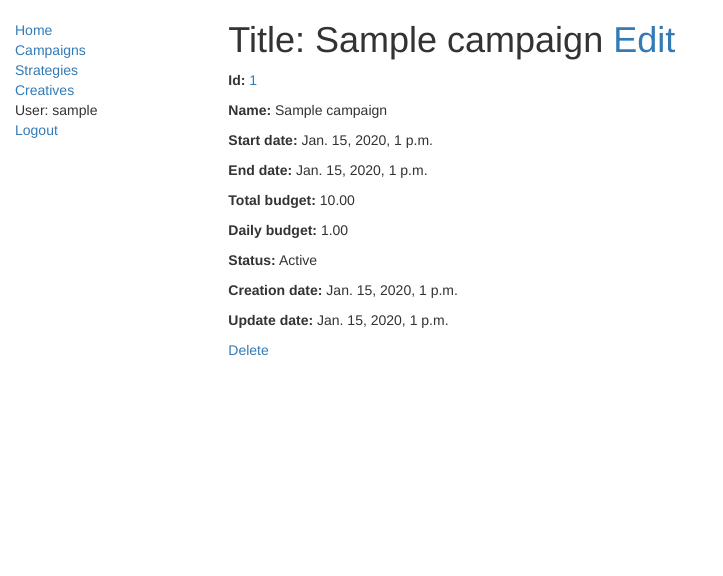
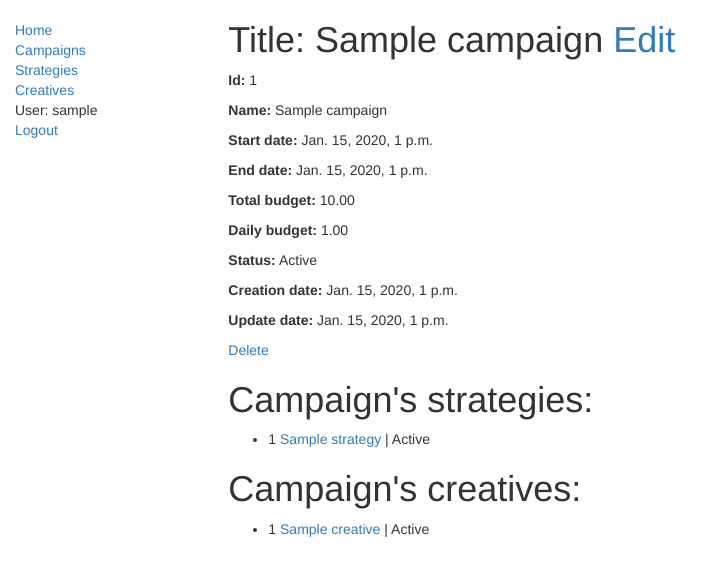
Before and after one commit to Dandarian/DspDjango, a Django app: page /dsp/campaign/1 in a window 1280 px wide. Shown: the top 576 px of the page, without its empty margins (0-723 px from the left). Run offline with Django 3.2, Linux system fonts and the light colour scheme; a user stored in the database is signed in; tables that the repository leaves empty hold one stand-in row (values such as "Sample post"); some libraries are stand-ins or nearby versions.

Commit message:
final before refactor

```diff
--- a/dsp_django/dsp/templates/dsp/campaign_detail.html
+++ b/dsp_django/dsp/templates/dsp/campaign_detail.html
@@ -3,7 +3,7 @@
 {% block content %}
     <h1>Title: {{ campaign.name }} <a href="{{ campaign.get_absolute_url }}/update">Edit</a></h1>
 
-    <p><strong>Id:</strong> <a href="">{{ campaign.id }}</a></p>
+    <p><strong>Id:</strong> {{ campaign.id }}</p>
     <p><strong>Name:</strong> {{ campaign.name }}</p>
     <p><strong>Start date:</strong> {{ campaign.start_datetime }}</p>
     <p><strong>End date:</strong> {{ campaign.end_datetime }}</p>
@@ -14,5 +14,35 @@
     <p><strong>Update date:</strong> {{ campaign.update_date }}</p>
     <a href="{{ campaign.get_absolute_url }}/delete">Delete</a>
 
+    <h1>Campaign's strategies:</h1>
+    {% if strategies %}
+    <ul>
+
+        {% for strategy in strategies %}
+        <li>
+            {{ strategy.id }} <a href="{{ strategy.get_absolute_url }}">{{strategy.name}}</a> | {{ strategy.get_status_display }}
+        </li>
+        {% endfor %}
+
+    </ul>
+    {% else %}
+        <p>There are no strategies.</p>
+    {% endif %}
+
+    <h1>Campaign's creatives:</h1>
+    {% if creatives %}
+    <ul>
+
+        {% for creative in creatives %}
+        <li>
+            {{ creative.id }} <a href="{{ creative.get_absolute_url }}">{{creative.name}}</a> | {{ creative.get_status_display }}
+        </li>
+        {% endfor %}
+
+    </ul>
+    {% else %}
+        <p>There are no creatives.</p>
+    {% endif %}
+
     </div>
 {% endblock %}
--- a/dsp_django/dsp/urls.py
+++ b/dsp_django/dsp/urls.py
@@ -26,5 +26,8 @@ urlpatterns = [
     url(r'^strategy/(?P<pk>\d+)/delete/$', views.StrategyDelete.as_view(),
         name='strategy-delete'),
     url(r'^creative/create/$', views.create_creative, name='creative-create'),
-    url(r'^creative/(?P<pk>\d+)/update/$', views.update_creative, name='creative-update'),
+    url(r'^creative/(?P<pk>\d+)/update/$', views.update_creative,
+        name='creative-update'),
+    url(r'^creative/(?P<pk>\d+)/delete/$', views.CreativeDelete.as_view(),
+        name='creative-delete'),
 ]
--- a/dsp_django/dsp/views.py
+++ b/dsp_django/dsp/views.py
@@ -46,6 +46,22 @@ class CampaignListView(LoginRequiredMixin, generic.ListView):
 class CampaignDetailView(LoginRequiredMixin, generic.DetailView):
     model = Campaign
 
+    # Это так мы прогружаем список стратегий для данной кампании
+    def get_context_data(self, **kwargs):
+        context = super(CampaignDetailView, self).get_context_data(**kwargs)
+        strategies = Strategy.objects.filter(
+            user_id=self.request.user).filter(
+            campaign=self.kwargs.get('pk')).order_by('-update_date')
+        context['strategies'] = strategies
+        # Потом так же прогружаем список креативов
+        creatives = Creative.objects.filter(
+            user_id=self.request.user).filter(
+            campaign=self.kwargs.get('pk')).order_by('-update_date')
+        context['creatives'] = creatives
+        return context
+
+    # extra_context = {'campaign_strategy_list': campaign_strategy_list()}
+
 
 class StrategyListView(LoginRequiredMixin, generic.ListView):
     model = Strategy
@@ -55,9 +71,21 @@ class StrategyListView(LoginRequiredMixin, generic.ListView):
         return Strategy.objects.filter(user_id=self.request.user).order_by(
             '-update_date')
 
+    def get_queryset_for_campaign(self, campaign_id):
+        return Strategy.objects.filter(user_id=self.request.user).filter(
+            campaign=campaign_id).order_by('-update_date')
+
 
 class StrategyDetailView(LoginRequiredMixin, generic.DetailView):
     model = Strategy
+
+    def get_context_data(self, **kwargs):
+        context = super(StrategyDetailView, self).get_context_data(**kwargs)
+        creatives = Creative.objects.filter(
+            user_id=self.request.user).filter(
+            strategies=self.kwargs.get('pk')).order_by('-update_date')
+        context['creatives'] = creatives
+        return context
 
 
 class CreativeListView(LoginRequiredMixin, generic.ListView):
@@ -73,7 +101,7 @@ class CreativeDetailView(LoginRequiredMixin, generic.DetailView):
     model = Creative
 
 
-class CampaignCreate(CreateView):
+class CampaignCreate(LoginRequiredMixin, CreateView):
     form_class = CampaignForm
     model = Campaign
     # fields = '__all__'
@@ -87,19 +115,20 @@ class CampaignCreate(CreateView):
         return super(CampaignCreate, self).form_valid(form)
 
 
-class CampaignUpdate(UpdateView):
+class CampaignUpdate(LoginRequiredMixin, UpdateView):
     model = Campaign
     fields = ['name', 'start_datetime', 'end_datetime', 'total_budget',
               'daily_budget', 'status']
     success_url = reverse_lazy('campaigns')
 
 
-class CampaignDelete(DeleteView):
+class CampaignDelete(LoginRequiredMixin, DeleteView):
     model = Campaign
     # Возвращает в список
     success_url = reverse_lazy('campaigns')
 
 
+@login_required
 def create_strategy(request):
     """
     View function for creating a strategy
@@ -189,7 +218,7 @@ def update_strategy(request, pk):
 """
 
 
-class StrategyUpdate(UpdateView):
+class StrategyUpdate(LoginRequiredMixin, UpdateView):
     form_class = UpdateStrategyModelForm
     model = Strategy
     # template_name = 'dsp/templates/dsp/update_strategy.html'
@@ -198,12 +227,13 @@ class StrategyUpdate(UpdateView):
     success_url = reverse_lazy('strategies')
 
 
-class StrategyDelete(DeleteView):
+class StrategyDelete(LoginRequiredMixin, DeleteView):
     model = Strategy
     # Возвращает в список
     success_url = reverse_lazy('strategies')
 
 
+@login_required
 def create_creative(request):
     """
     View function for creating a creative
@@ -241,7 +271,8 @@ def create_creative(request):
                     # update_date=form.cleaned_data['update_date'],
                 )
                 creative.save()
-                # Это нужно использовать, т. к. ManyToMany нельзя напрямую сохранить
+                # Это нужно использовать, т. к. ManyToMany нельзя напрямую
+                # сохранить
                 # Также нужно сохранить до этого, т к нужен айди креатива
                 creative.strategies.set(form.cleaned_data['strategies'])
                 # redirect to a new URL:
@@ -327,6 +358,7 @@ def create_creative(request):
     return render(request, 'dsp/create_creative.html', {'form': form})
 
 
+@login_required
 def update_creative(request, pk):
     """
     View function for updating a creative
@@ -412,3 +444,9 @@ def update_creative(request, pk):
         form.user_strategies(request.user, creative.campaign.id)
 
     return render(request, 'dsp/create_creative.html', {'form': form})
+
+
+class CreativeDelete(LoginRequiredMixin, DeleteView):
+    model = Creative
+    # Возвращает в список
+    success_url = reverse_lazy('creatives')
```
Also changed, not shown: dsp_django/dsp/templates/dsp/creative_confirm_delete.html (added, +14 -0 lines), dsp_django/dsp/templates/dsp/creative_detail.html (+5 -4 lines), dsp_django/dsp/templates/dsp/strategy_detail.html (+17 -2 lines).
